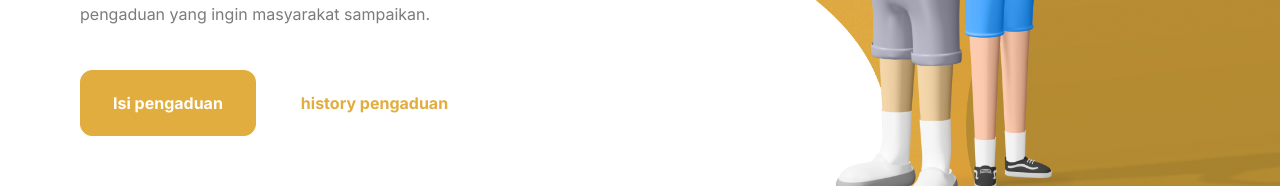
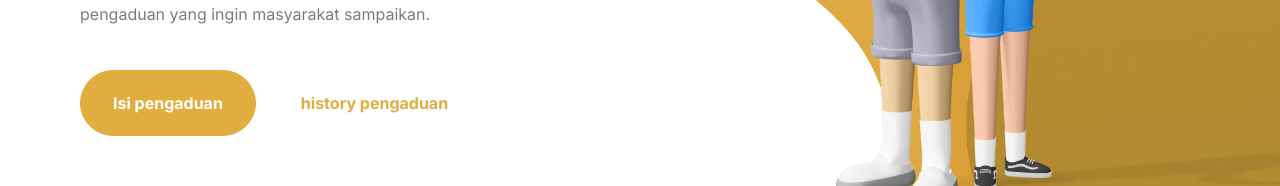
Before and after one commit to Safarqwerty/Web-Pengaduan-Masyarakat, a Next.js app: page / in a window 1280 px wide. Shown: the part 435-621 px from the top of the page. Built offline with nearby package versions, Linux system fonts and the light colour scheme.

Commit message:
border radius button

```diff
--- a/app/globals.css
+++ b/app/globals.css
@@ -22,7 +22,7 @@ body {
     @apply border-white bg-white px-8 py-3 text-[#E1AD3F];
   }
   .btn_green {
-    @apply border-[#E1AD3F] bg-[#E1AD3F] px-8 py-5 text-white hover:bg-[#b89447];
+    @apply border-[#E1AD3F] bg-[#E1AD3F] rounded-5xl px-8 py-5 text-white hover:bg-[#b89447];
   }
   .btn_dark_blue {
     @apply bg-[#4771C4] px-8 py-4 text-white transition-all hover:bg-[#386cd5];
```
